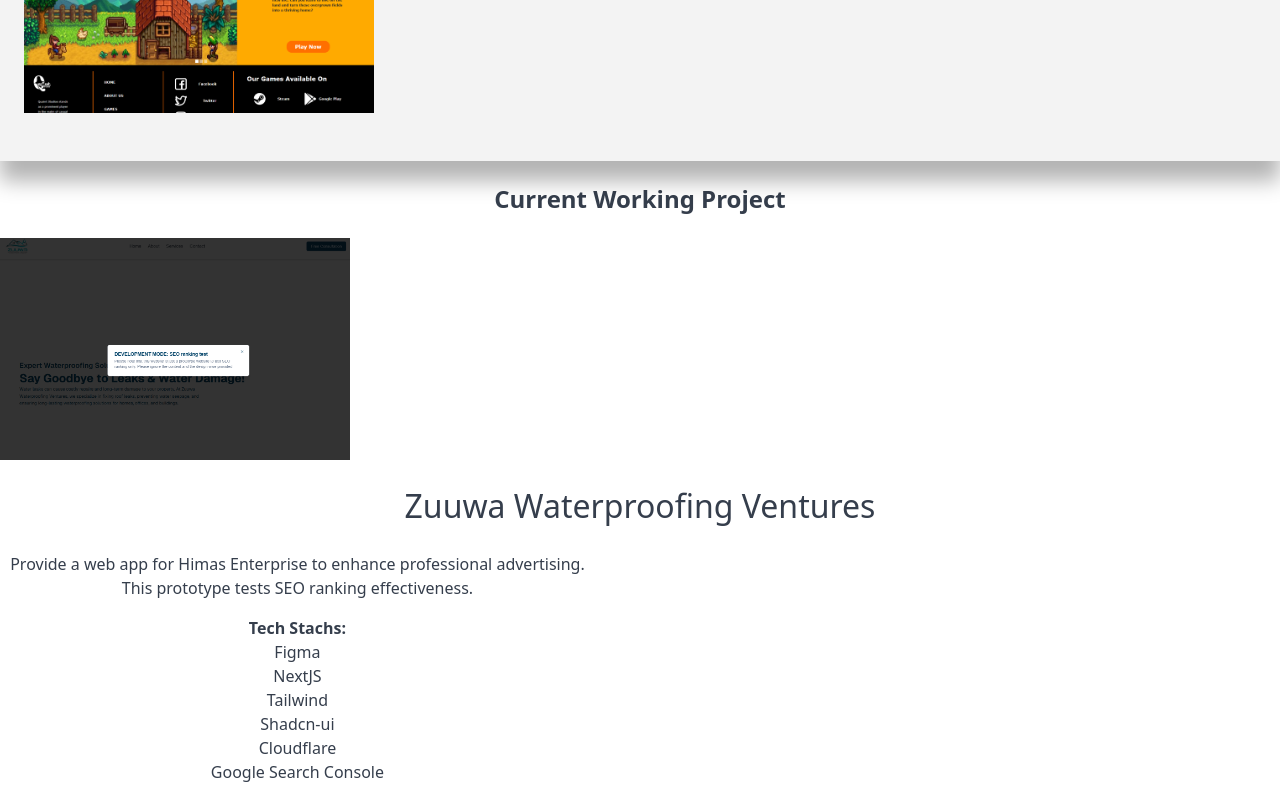
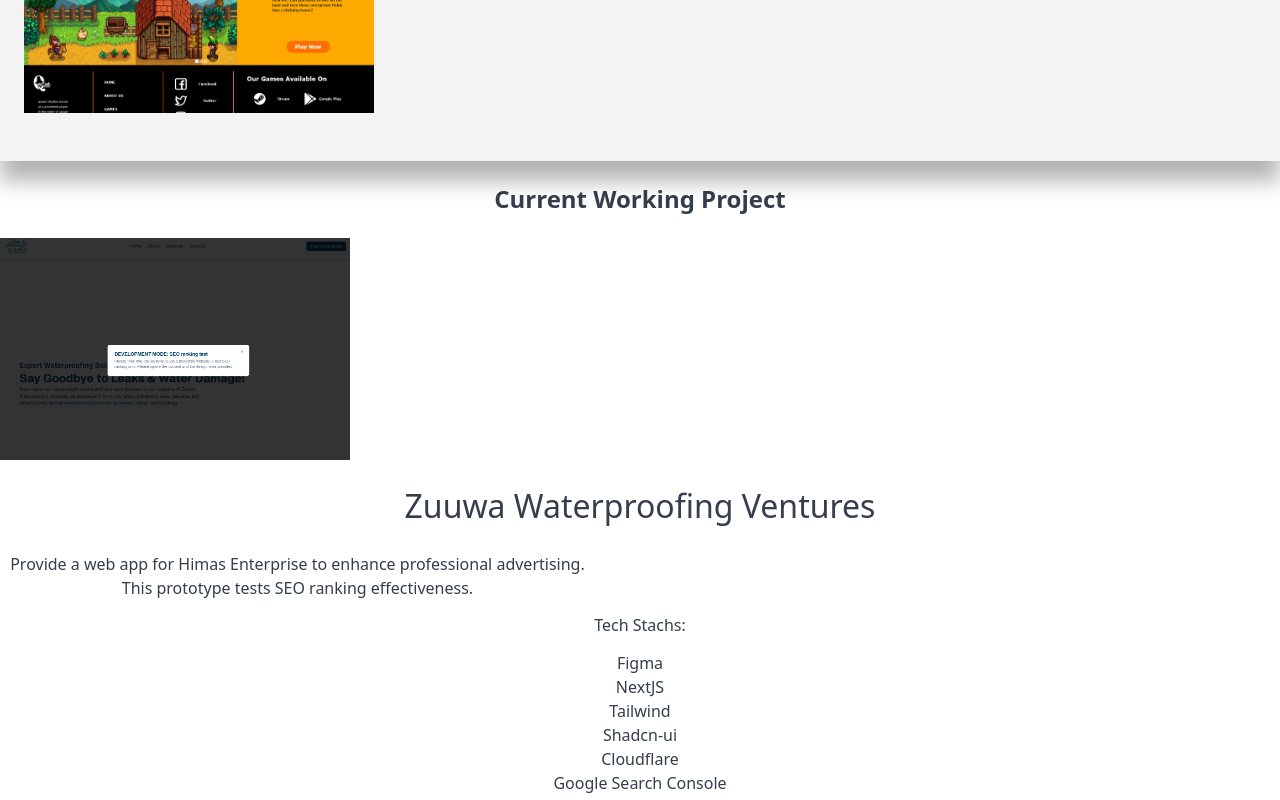
Before and after one commit to najmusyathir/portfolio, a React (Vite) app: page /projects in a window 1280 px wide. Shown: the part 798-1598 px from the top of the page. Built offline with nearby package versions, Linux system fonts and the light colour scheme.

Commit message:
Modify: Fix some styling

```diff
--- a/src/views/Project.tsx
+++ b/src/views/Project.tsx
@@ -31,15 +31,14 @@
                         <a href="https://zuuwa.najmusyathir.dev">
                             <img src={ImgModel('current_project')} className="cursor-pointer"/>
                         </a>
-                        <div>
+                        <div className='flex flex-col items-center'>
                             <h2>
                                 Zuuwa Waterproofing Ventures
                             </h2>
                             <p>
                                 Provide a web app for Himas Enterprise to enhance professional advertising. This prototype tests SEO ranking effectiveness.
                             </p>
-                            <p className='p-3'>
-                                <strong>Tech Stachs:</strong><br/>
+                            <h5 className='p-3'>Tech Stachs:</h5>
                             <ul className='list-disc text-left grid grid-cols-2'>
                                 <li>Figma</li>
                                 <li>NextJS</li>
@@ -48,7 +47,6 @@
                                 <li>Cloudflare</li>
                                 <li>Google Search Console</li>
                             </ul>
-                            </p>
                         </div>
                     </div>
 
```
Lines whose indentation alone changed are shown as unchanged.
